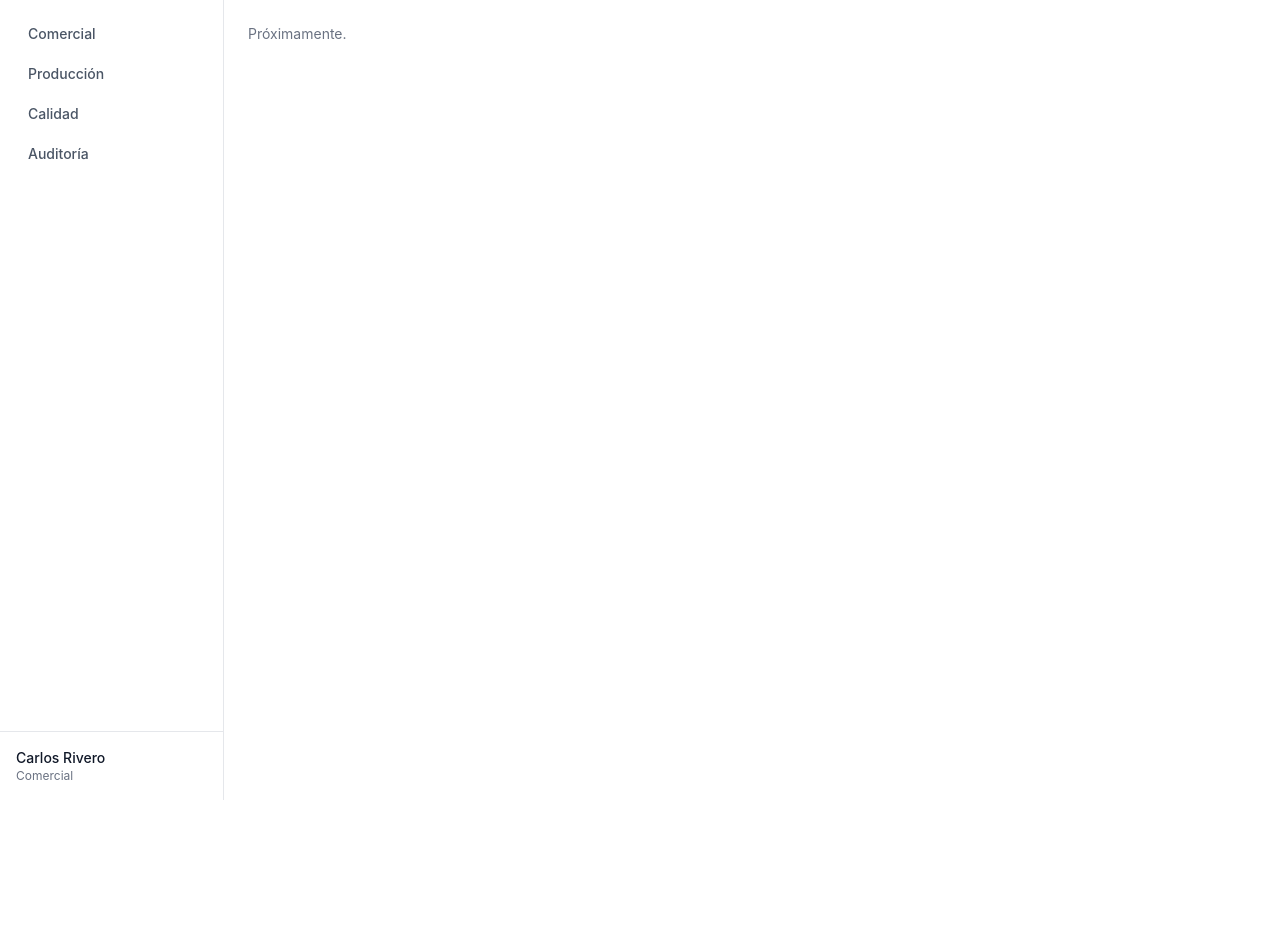
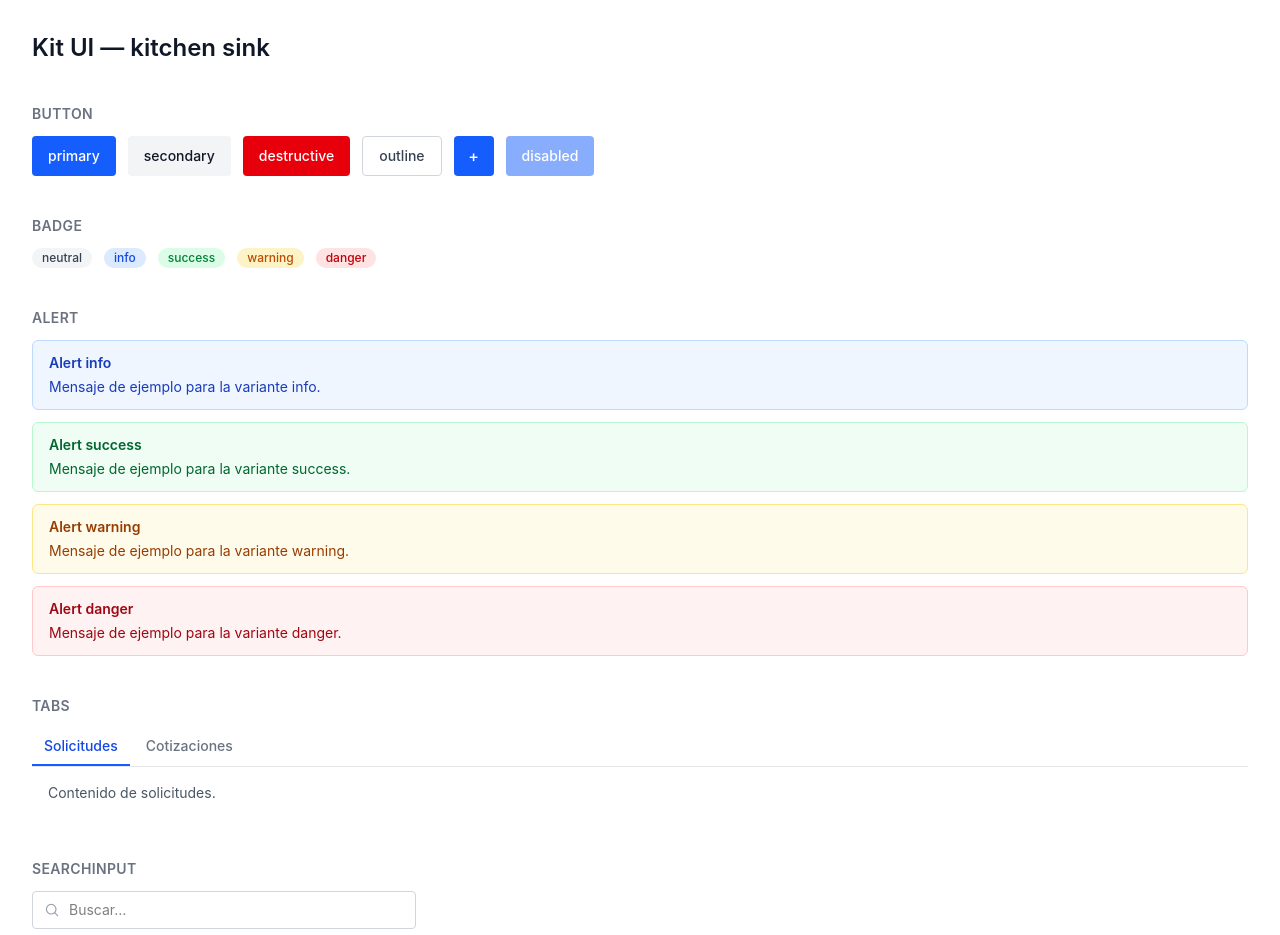
Before and after one commit to No-Country-simulation/S08-26-EQUIPO21-QualityTrack, a React (Vite) app in the folder apps/frontend/: page /kitchen-sink in a window 1280 px wide. Shown: the top 935 px of the page. Before the commit the page ends 800 px from the top, so only its background shows below. Built offline with nearby package versions, Linux system fonts and the light colour scheme; no server answers.

Commit message:
feat(frontend): add UI kitchen sink page

```diff
--- /dev/null
+++ b/apps/frontend/src/dev/KitchenSinkPage.tsx
@@ -0,0 +1,241 @@
+import { useState, type ReactNode } from 'react';
+
+import {
+  Alert,
+  Badge,
+  Button,
+  Dialog,
+  EmptyState,
+  ErrorState,
+  Field,
+  Pagination,
+  SearchInput,
+  Skeleton,
+  Table,
+  Tabs,
+  type AlertVariant,
+  type BadgeVariant,
+  type ButtonVariant,
+  type TableColumn,
+} from '@/components/ui';
+
+const ALERT_VARIANTS: AlertVariant[] = ['info', 'success', 'warning', 'danger'];
+const BADGE_VARIANTS: BadgeVariant[] = [
+  'neutral',
+  'info',
+  'success',
+  'warning',
+  'danger',
+];
+const BUTTON_VARIANTS: ButtonVariant[] = [
+  'primary',
+  'secondary',
+  'destructive',
+  'outline',
+];
+
+interface SampleRow {
+  id: string;
+  client: string;
+  status: string;
+}
+
+const sampleColumns: TableColumn<SampleRow>[] = [
+  { key: 'client', header: 'Cliente', render: (row) => row.client },
+  {
+    key: 'status',
+    header: 'Estado',
+    render: (row) => <Badge variant="info">{row.status}</Badge>,
+  },
+];
+
+const sampleRows: SampleRow[] = [
+  { id: 'wo-1', client: 'ACME', status: 'routed' },
+  { id: 'wo-2', client: 'Globex', status: 'in_production' },
+];
+
+/**
+ * Página de desarrollo (no forma parte del flujo de negocio ni del Sidebar)
+ * que muestra todas las variantes y estados del kit UI atómico — issue #67.
+ * Sirve como checklist visual, no reemplaza los tests de render por
+ * componente.
+ */
+export function KitchenSinkPage() {
+  const [tableState, setTableState] = useState<'loading' | 'empty' | 'success'>(
+    'success',
+  );
+  const [dialogOpen, setDialogOpen] = useState(false);
+  const [tab, setTab] = useState('primeros');
+  const [page, setPage] = useState(1);
+  const [search, setSearch] = useState('');
+
+  return (
+    <main className="flex flex-col gap-10 p-8">
+      <h1 className="text-2xl font-semibold text-gray-900">
+        Kit UI — kitchen sink
+      </h1>
+
+      <Section title="Button">
+        <div className="flex flex-wrap items-center gap-3">
+          {BUTTON_VARIANTS.map((variant) => (
+            <Button key={variant} variant={variant}>
+              {variant}
+            </Button>
+          ))}
+          <Button size="icon" aria-label="Acción">
+            +
+          </Button>
+          <Button disabled>disabled</Button>
+        </div>
+      </Section>
+
+      <Section title="Badge">
+        <div className="flex flex-wrap items-center gap-3">
+          {BADGE_VARIANTS.map((variant) => (
+            <Badge key={variant} variant={variant}>
+              {variant}
+            </Badge>
+          ))}
+        </div>
+      </Section>
+
+      <Section title="Alert">
+        <div className="flex flex-col gap-3">
+          {ALERT_VARIANTS.map((variant) => (
+            <Alert key={variant} variant={variant} title={`Alert ${variant}`}>
+              Mensaje de ejemplo para la variante {variant}.
+            </Alert>
+          ))}
+        </div>
+      </Section>
+
+      <Section title="Tabs">
+        <Tabs value={tab} onValueChange={setTab}>
+          <Tabs.List aria-label="Ejemplo de pestañas">
+            <Tabs.Trigger value="primeros">Solicitudes</Tabs.Trigger>
+            <Tabs.Trigger value="segundos">Cotizaciones</Tabs.Trigger>
+          </Tabs.List>
+          <Tabs.Panel value="primeros" className="p-4 text-sm text-gray-600">
+            Contenido de solicitudes.
+          </Tabs.Panel>
+          <Tabs.Panel value="segundos" className="p-4 text-sm text-gray-600">
+            Contenido de cotizaciones.
+          </Tabs.Panel>
+        </Tabs>
+      </Section>
+
+      <Section title="SearchInput">
+        <div className="max-w-sm">
+          <SearchInput onSearch={setSearch} />
+          <p className="mt-2 text-xs text-gray-500">
+            Último término buscado: {search || '(vacío)'}
+          </p>
+        </div>
+      </Section>
+
+      <Section title="Field">
+        <div className="flex max-w-sm flex-col gap-4">
+          <Field label="Cliente" hint="Buscá por nombre o CUIT">
+            <input className="rounded border border-gray-300 px-3 py-2 text-sm" />
+          </Field>
+          <Field label="Email" required error="Formato de email inválido">
+            <input className="rounded border border-gray-300 px-3 py-2 text-sm" />
+          </Field>
+        </div>
+      </Section>
+
+      <Section title="Skeleton">
+        <div className="flex max-w-sm flex-col gap-2">
+          <Skeleton className="h-4 w-full" />
+          <Skeleton className="h-4 w-2/3" />
+        </div>
+      </Section>
+
+      <Section title="EmptyState">
+        <EmptyState
+          title="Sin solicitudes"
+          description="Todavía no hay solicitudes cargadas."
+          action={<Button size="sm">Nueva solicitud</Button>}
+        />
+      </Section>
+
+      <Section title="ErrorState">
+        <ErrorState
+          description="No pudimos cargar las solicitudes."
+          onRetry={() => {
+            /* demo */
+          }}
+        />
+      </Section>
+
+      <Section title="Table">
+        <div className="mb-3 flex gap-2">
+          <Button
+            size="sm"
+            variant={tableState === 'success' ? 'primary' : 'outline'}
+            onClick={() => setTableState('success')}
+          >
+            con datos
+          </Button>
+          <Button
+            size="sm"
+            variant={tableState === 'loading' ? 'primary' : 'outline'}
+            onClick={() => setTableState('loading')}
+          >
+            cargando
+          </Button>
+          <Button
+            size="sm"
+            variant={tableState === 'empty' ? 'primary' : 'outline'}
+            onClick={() => setTableState('empty')}
+          >
+            vacía
+          </Button>
+        </div>
+        <Table
+          columns={sampleColumns}
+          rows={tableState === 'empty' ? [] : sampleRows}
+          getRowKey={(row) => row.id}
+          isLoading={tableState === 'loading'}
+        />
+      </Section>
+
+      <Section title="Pagination">
+        <Pagination page={page} totalPages={5} onPageChange={setPage} />
+      </Section>
+
+      <Section title="Dialog">
+        <Button onClick={() => setDialogOpen(true)}>Cancelar OT</Button>
+        <Dialog
+          open={dialogOpen}
+          onClose={() => setDialogOpen(false)}
+          title="Cancelar orden de trabajo"
+        >
+          <p className="mb-4 text-sm text-gray-600">
+            Esta acción es terminal (ADR-0006). Ingresá un motivo antes de
+            confirmar.
+          </p>
+          <div className="flex justify-end gap-2">
+            <Button variant="outline" onClick={() => setDialogOpen(false)}>
+              Volver
+            </Button>
+            <Button variant="destructive" onClick={() => setDialogOpen(false)}>
+              Confirmar cancelación
+            </Button>
+          </div>
+        </Dialog>
+      </Section>
+    </main>
+  );
+}
+
+function Section({ title, children }: { title: string; children: ReactNode }) {
+  return (
+    <section>
+      <h2 className="mb-3 text-sm font-semibold tracking-wide text-gray-500 uppercase">
+        {title}
+      </h2>
+      {children}
+    </section>
+  );
+}
--- a/apps/frontend/src/router.tsx
+++ b/apps/frontend/src/router.tsx
@@ -1,6 +1,7 @@
 import { Navigate, Route, Routes } from 'react-router';
 
 import { AppLayout } from '@/components/layout/AppLayout';
+import { KitchenSinkPage } from '@/dev/KitchenSinkPage';
 import { CommercialPage } from '@/features/commercial/pages/CommercialPage';
 
 // Placeholder para secciones del sidebar (Producción, Calidad, Auditoría)
@@ -15,6 +16,8 @@ function ComingSoonPage() {
 export function AppRouter() {
   return (
     <Routes>
+      {/* Sin AppLayout: es una página de desarrollo, no una pantalla de negocio. */}
+      <Route path="/kitchen-sink" element={<KitchenSinkPage />} />
       <Route element={<AppLayout />}>
         <Route path="/" element={<Navigate to="/commercial" replace />} />
         <Route path="/commercial" element={<CommercialPage />} />
```
